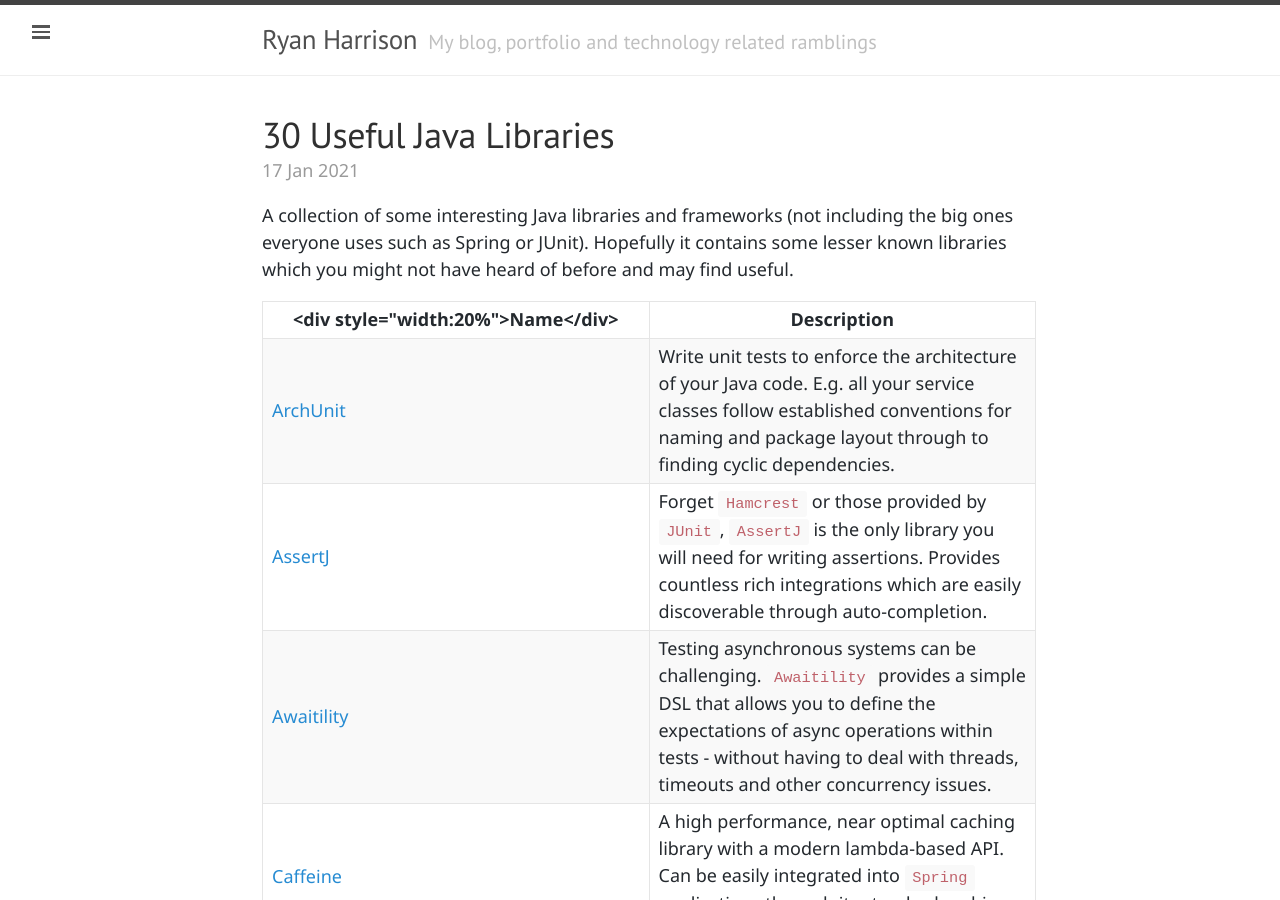
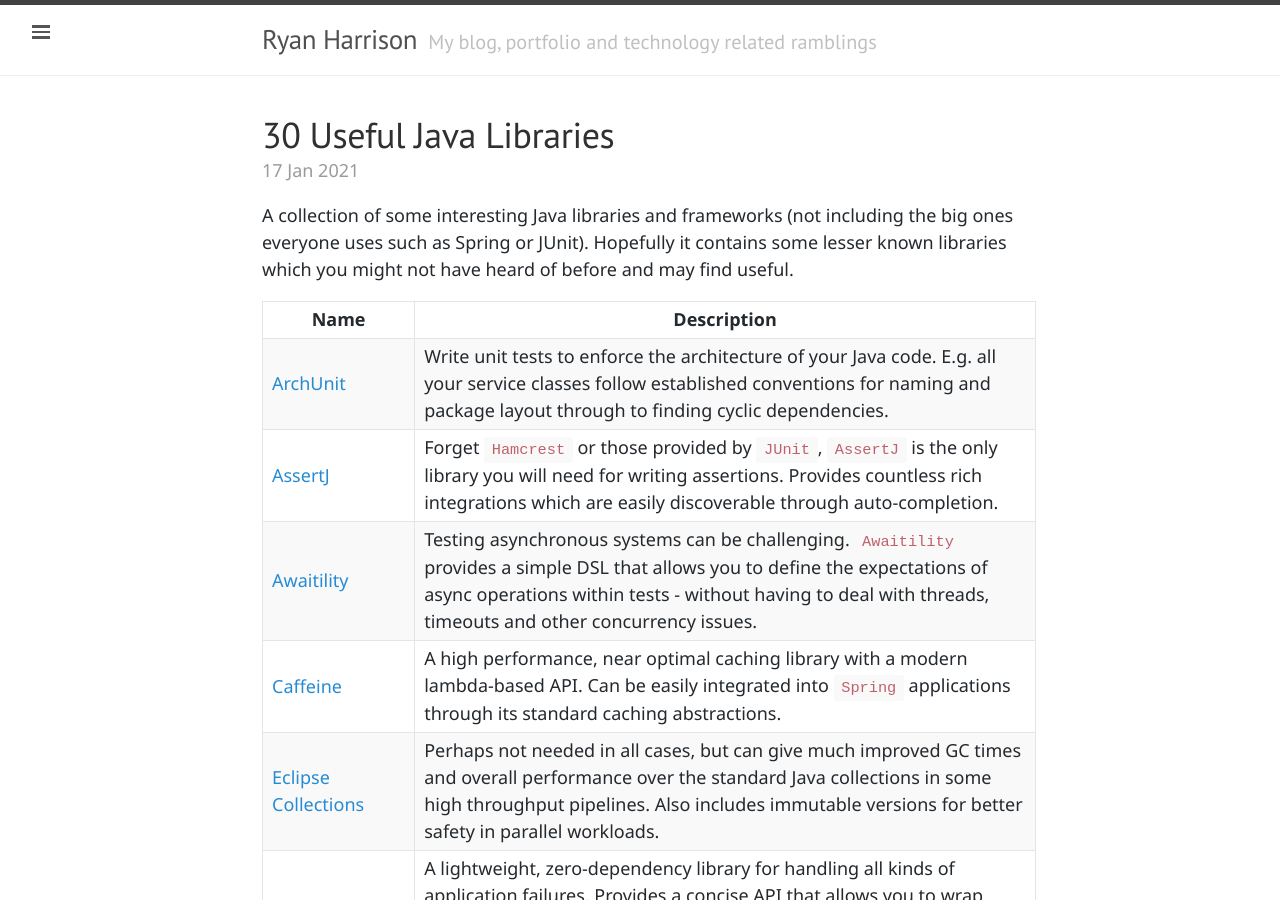
Before and after one commit to raharrison/ryanharrison.co.uk, a Jekyll site: the page built from _posts/2021-01-17-30-useful-java-libraries.md, in a window 1280 px wide and 900 px high. Built offline with Jekyll 4.4.1, drawn with Linux system fonts in a browser that asks for light colours; comment, search, counter and statistics services are not loaded.

Commit message:
Set table styles

```diff
--- a/_posts/2021-01-17-30-useful-java-libraries.md
+++ b/_posts/2021-01-17-30-useful-java-libraries.md
@@ -11,7 +11,7 @@
 
 A collection of some interesting Java libraries and frameworks (not including the big ones everyone uses such as Spring or JUnit). Hopefully it contains some lesser known libraries which you might not have heard of before and may find useful.
 
-| <div style="width:20%">Name</div>                                                          | Description                                                  |
+| Name                                                         | Description                                                  |
 | ------------------------------------------------------------ | ------------------------------------------------------------ |
 | [ArchUnit](https://www.archunit.org/)                        | Write unit tests to enforce the architecture of your Java code. E.g. all your service classes follow established conventions for naming and package layout through to finding cyclic dependencies. |
 | [AssertJ](https://assertj.github.io/doc/)                    | Forget `Hamcrest` or those provided by `JUnit`, `AssertJ` is the only library you will need for writing assertions. Provides countless rich integrations which are easily discoverable through auto-completion. |
@@ -43,5 +43,6 @@
 | [Verbal Expressions](https://github.com/VerbalExpressions/JavaVerbalExpressions) | A library that helps to construct difficult regular expressions with a fluent and human-readable API. |
 | [WireMock](https://github.com/tomakehurst/wiremock)          | A library for stubbing and mocking HTTP services. Allows you to construct a standalone local web server that can be used within integration tests to verify expected behaviour against external API's. Also integrates with [Spring Cloud Contract](https://spring.io/projects/spring-cloud-contract). |
 | [Yavi](https://github.com/making/yavi)                       | A lambda-based, type-safe validation library with no reflection, annotations or dependencies. For those who are not fans of using the [Bean Validation](https://beanvalidation.org/) frameworks. |
+{: style="table-layout:auto"}
 
 For even more Java libraries check out <https://github.com/akullpp/awesome-java>
```
